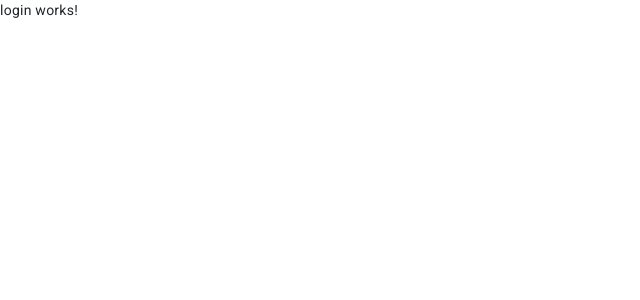
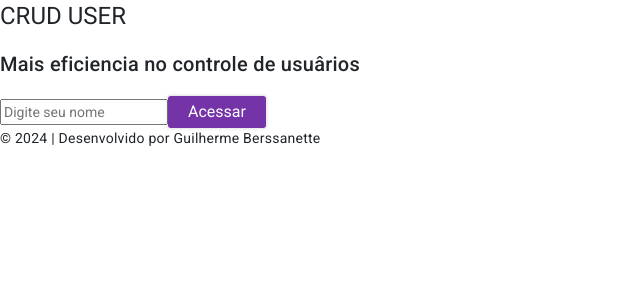
Before and after one commit to GuilhermeBerssanette/Crud-Usu-rios, an Angular app: page / in a window 1280 px wide. Shown: the top 300 px of the page, without its empty margins (0-640 px from the left). Built offline with nearby package versions, Linux system fonts and the light colour scheme.

Commit message:
HTML da tela de login

```diff
--- a/src/app/pages/login/login.component.html
+++ b/src/app/pages/login/login.component.html
@@ -1 +1,15 @@
-<p>login works!</p>
+<!-- Utilizando a class d-none e d-md-block, a imagem só aparecera para computadores e alguns Ipads -->
+<div class="area-login-backgroud d-none d-md-block"> </div>
+
+<div class="area-form">
+    <form>
+        <h1 class="titulo">CRUD USER</h1>
+        <h2 class="subtitulo">Mais eficiencia no controle de usuârios</h2>
+
+        <input type="text" placeholder="Digite seu nome">
+
+        <app-button textButton="Acessar"> </app-button>
+    </form>
+
+    <p class="footer">  © 2024 | Desenvolvido por Guilherme Berssanette</p>
+</div>
```
